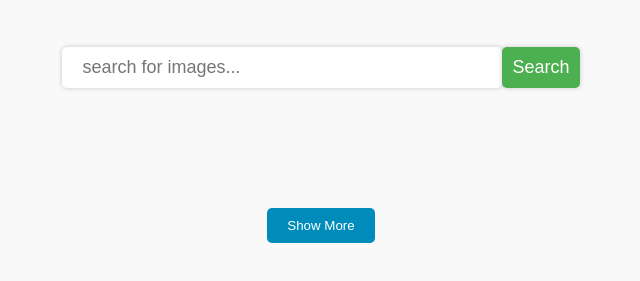
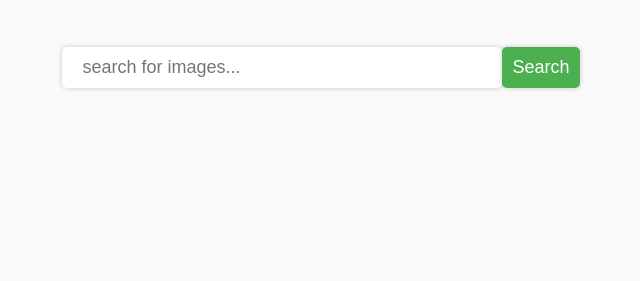
Before and after one commit to wwflix/image-search-app, a plain HTML site: page index.html in a window 1280 px wide. Shown: the part 111-392 px from the top of the page, without its empty margins (319-959 px from the left). Drawn offline with Linux system fonts and the light colour scheme.

Commit message:
Update index.html

```diff
--- a/index.html
+++ b/index.html
@@ -53,7 +53,7 @@
         </div> -->
       </div>
     </form>
-    <button id="show-more-button">Show More</button>
+    <!-- <button id="show-more-button">Show More</button> -->
     <script src="index1.js"></script>
   </body>
 </html>
```
